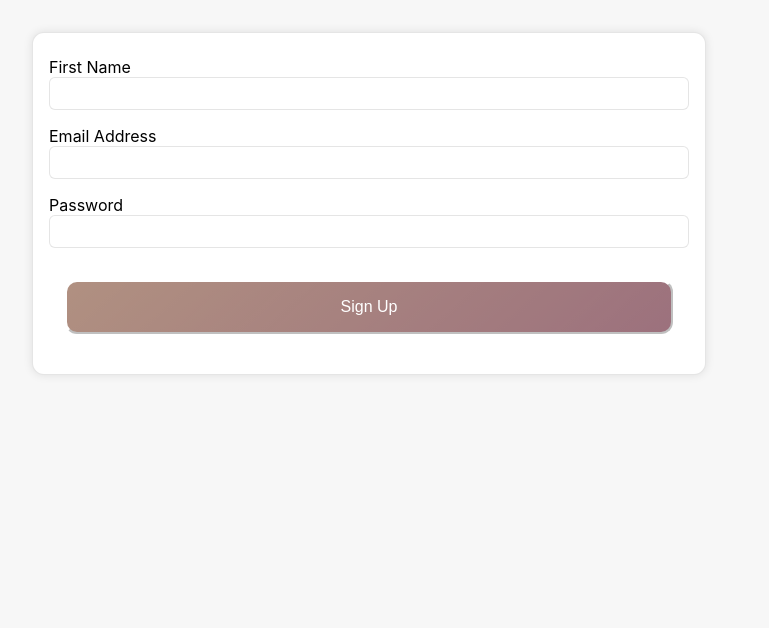
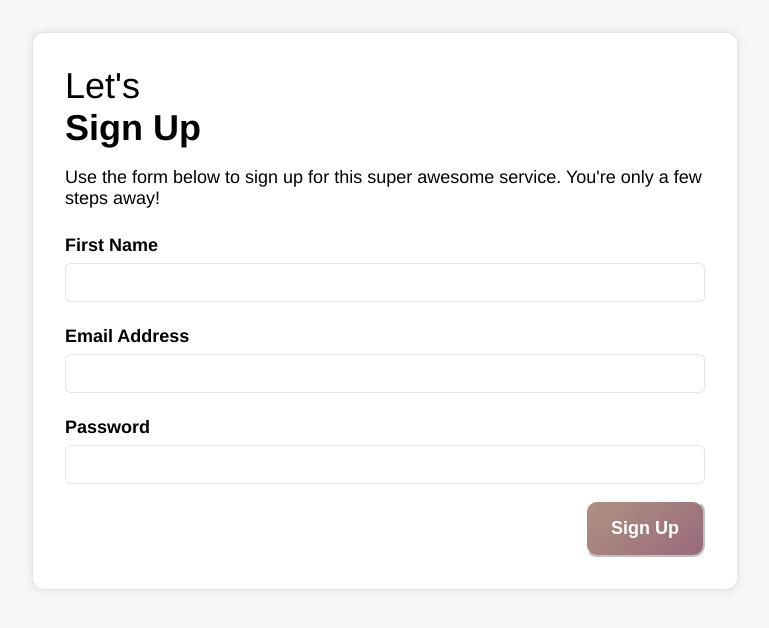
Before and after one commit to BriceShatzer/Flipgrid-Code-Challenge, a React (Create React App) app: page / in a window 1280 px wide. Shown: the top 628 px of the page, without its empty margins (0-769 px from the left). Built offline with nearby package versions, Linux system fonts and the light colour scheme.

Commit message:
basic styling

```diff
--- a/src/App.css
+++ b/src/App.css
@@ -2,7 +2,30 @@
 :root {
   --gray: rgba(0,0,0,.1);
 }
+
+@font-face {
+  font-family: geomanist-regular;
+  src:  url(https://static.flipgrid.com/fonts/geomanist-regular-webfont.woff2) format("woff2"),
+        url(https://static.flipgrid.com/fonts/geomanist-regular-webfont.woff) format("woff");
+  font-weight:400;
+  font-style:normal;
+}
+@font-face{
+  font-family: geomanist-medium;
+  src:  url(https://static.flipgrid.com/fonts/geomanist-medium-webfont.woff2) format("woff2"),
+        url(https://static.flipgrid.com/fonts/geomanist-medium-webfont.woff) format("woff");
+  font-weight:400;
+  font-style:normal;
+}
+@font-face{
+  font-family: geomanist-bold;
+  src:  url(https://static.flipgrid.com/fonts/geomanist-bold-webfont.woff2) format("woff2"),
+        url(https://static.flipgrid.com/fonts/geomanist-bold-webfont.woff) format("woff");
+  font-weight:700;
+  font-style:normal;
+}
 .App {
+  font-family: geomanist, Helvetica, sans-serif;
   background-color: #FFF;
   /* border: 2px solid #ddd; */
   border: 1px solid var(--gray);
@@ -14,7 +37,8 @@
   display: flex;
   flex-direction: column;
   margin: 2rem;
-  padding: 1.5rem 1rem;
+  /* padding: 1.5rem 1rem; */
+  padding: 2rem;
   width: 50vw;
   /*
   width: 90%;
@@ -24,7 +48,25 @@
   */
 }
 
+h1 {
+  font-weight: 400;
+  margin: 0;
+}
+h1 strong { font-weight: 700; }
+
+label {
+  font-weight: 700;
+  line-height: 2;
+}
+
 label, input {display: block;}
+
+input:focus,
+input:active,
+button:focus,
+button:active {
+  outline: none;
+}
 
 input {
   border: 1px solid var(--gray);
@@ -33,6 +75,7 @@ input {
   margin-bottom: 1rem;
   outline:none;
   padding: .5rem 1rem;
+  font-size: 1em;
 }
 input.inValid {
   background-color: rgba(255,1,13,.1);
@@ -48,19 +91,24 @@ button {
   background-size:300% 100%;
   border-color: white;
   color: white;
-  padding: 16px 32px;
+  /* padding: 16px 32px; */
+  padding: 1rem 1.5rem;
   border-radius: 12px;
   text-align: center;
   text-decoration: none;
   display: inline-block;
-  font-size: 16px;
-  margin: 1em;
+  align-self: flex-end;
+
+  /* font-size: 16px; */
+  font-size: 1em;
+  font-weight: 700;
+  /* margin: 1em; */
   cursor: pointer;
 }
 button:disabled {
+  filter: grayscale(75%) opacity(75%);
+  cursor: default;
   /* background: linear-gradient(138, hsl(19.7,50%,50.4%),hsl(331,50%,50.2%),hsl(357.2,50%,50.2%)); */
   /* background: linear-gradient(138, hsl(20,100%,50%),hsl(331,100%,50%),hsl(357.2,100%,50%)); */
-  cursor: not-allowed;
-  filter: grayscale(75%) opacity(75%);
   /* filter: saturate(0%) */
 }
--- a/src/SignupForm.js
+++ b/src/SignupForm.js
@@ -60,6 +60,13 @@ class SignupForm extends React.Component {
 
       return (
         <React.Fragment>
+        <h1>
+            Let's <br/>
+            <strong>Sign Up</strong>
+        </h1>
+        <p>
+            Use the form below to sign up for this super awesome service. You're only a few steps away!
+        </p>
           <InputField
             valueName="name"
             label="First Name"
--- a/src/index.css
+++ b/src/index.css
@@ -1,9 +1,10 @@
 body {
+  font-size: 18px;
   background-color: #F7F7F7;
   margin: 0;
-  font-family: -apple-system, BlinkMacSystemFont, 'Segoe UI', 'Roboto', 'Oxygen',
+  /* font-family: -apple-system, BlinkMacSystemFont, 'Segoe UI', 'Roboto', 'Oxygen',
     'Ubuntu', 'Cantarell', 'Fira Sans', 'Droid Sans', 'Helvetica Neue',
-    sans-serif;
+    sans-serif; */
   -webkit-font-smoothing: antialiased;
   -moz-osx-font-smoothing: grayscale;
 }
```
